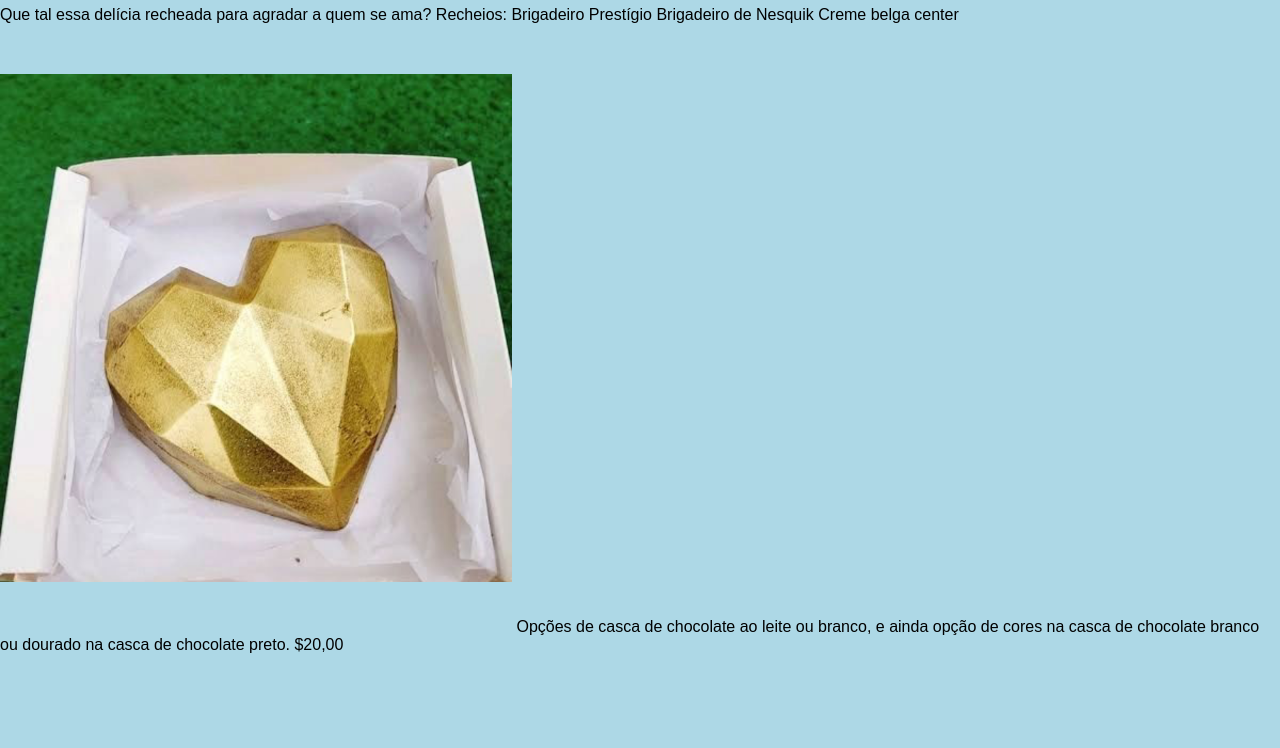
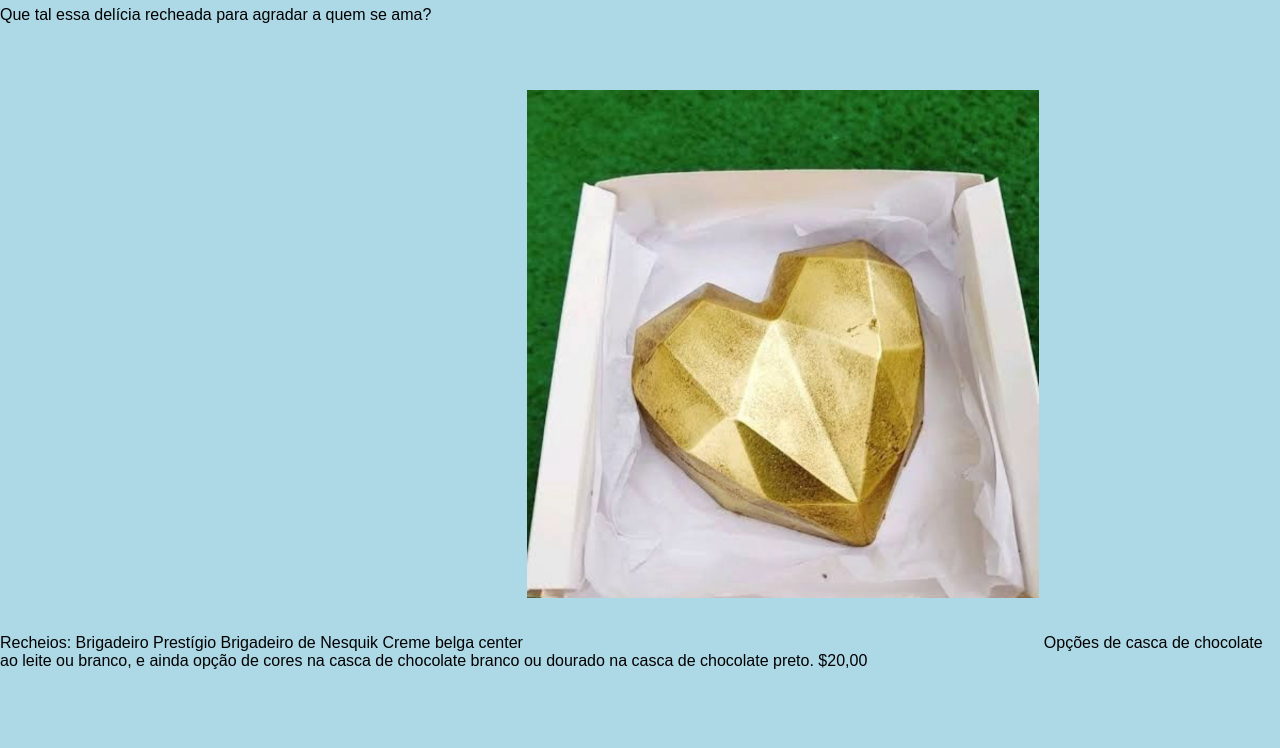
Before and after one commit to JNJlivia0231a/repositorio1, a plain HTML site: page index.html in a window 1280 px wide. Shown: the part 52-800 px from the top of the page. Drawn offline with Linux system fonts and the light colour scheme.

Commit message:
Update index.html

```diff
--- a/index.html
+++ b/index.html
@@ -8,7 +8,7 @@
 
        <h1 id="titulo"> Kitutes da Li  </h1>
 
-  Que tal essa delícia recheada para agradar a quem se ama?
+<p>  Que tal essa delícia recheada para agradar a quem se ama?</p>
 Recheios:
 Brigadeiro
 Prestígio
```
